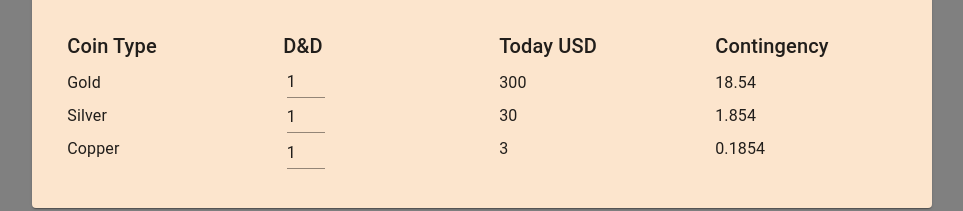
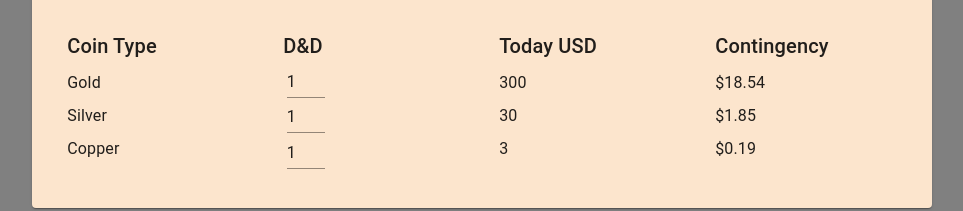
Before and after one commit to FehrIsFair/contingency-calculator, a React (Create React App) app: page / in a window 1280 px wide. Shown: the part 297-508 px from the top of the page, without its empty margins (158-1121 px from the left). Built offline with nearby package versions, Linux system fonts and the light colour scheme.

Commit message:
fixed formatting

```diff
--- a/src/Components/ManualEstimate.js
+++ b/src/Components/ManualEstimate.js
@@ -20,6 +20,10 @@
     setCopper(parseInt(event.target.value));
   }
 
+  const formatter = new Intl.NumberFormat("en-US", {
+    style: "currency",
+    currency: "USD",
+  });
 
   return (
     <div id="manual">
@@ -39,15 +43,15 @@
         </div>
         <div id="today">
           <Typography variant="h6">Today USD</Typography>
-          <Typography>{gold*300}</Typography>
-          <Typography>{silver*30}</Typography>
-          <Typography>{copper*3}</Typography>
+          <Typography>{(gold*300).toLocaleString()}</Typography>
+          <Typography>{(silver*30).toLocaleString()}</Typography>
+          <Typography>{(copper*3).toLocaleString()}</Typography>
         </div>
         <div id="hunter">
           <Typography variant="h6">Contingency</Typography>
-          <Typography>{(gold*300)*0.0618}</Typography>
-          <Typography>{(silver*30)*0.0618}</Typography>
-          <Typography>{(copper*3)*0.0618}</Typography>
+          <Typography>{formatter.format((gold*300)*0.0618)}</Typography>
+          <Typography>{formatter.format((silver*30)*0.0618)}</Typography>
+          <Typography>{formatter.format((copper*3)*0.0618)}</Typography>
         </div>
       </Card>
     </div>
```
